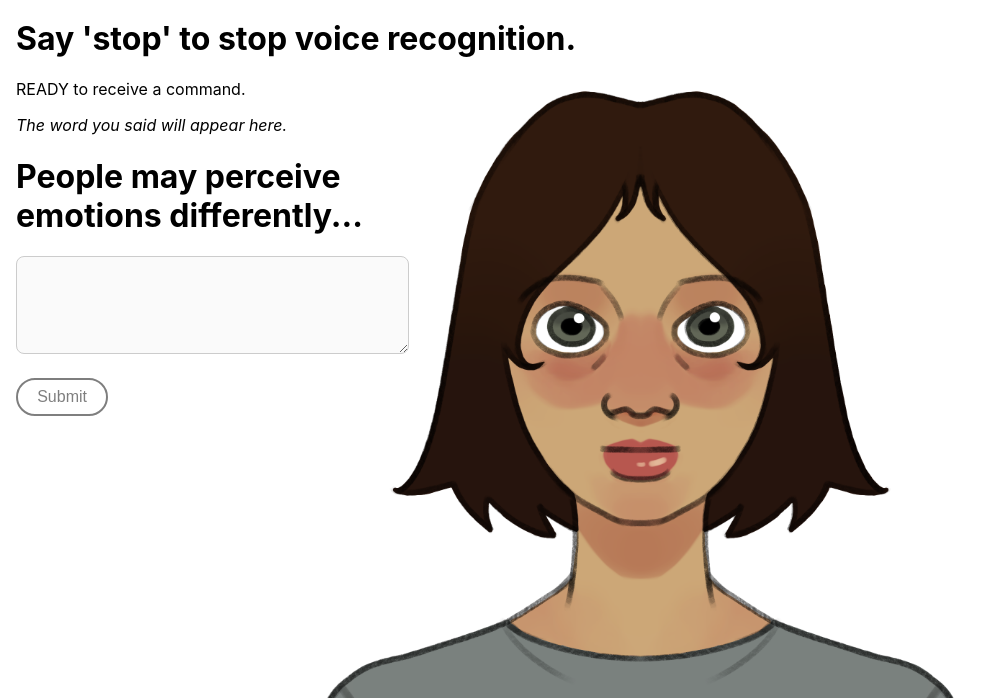
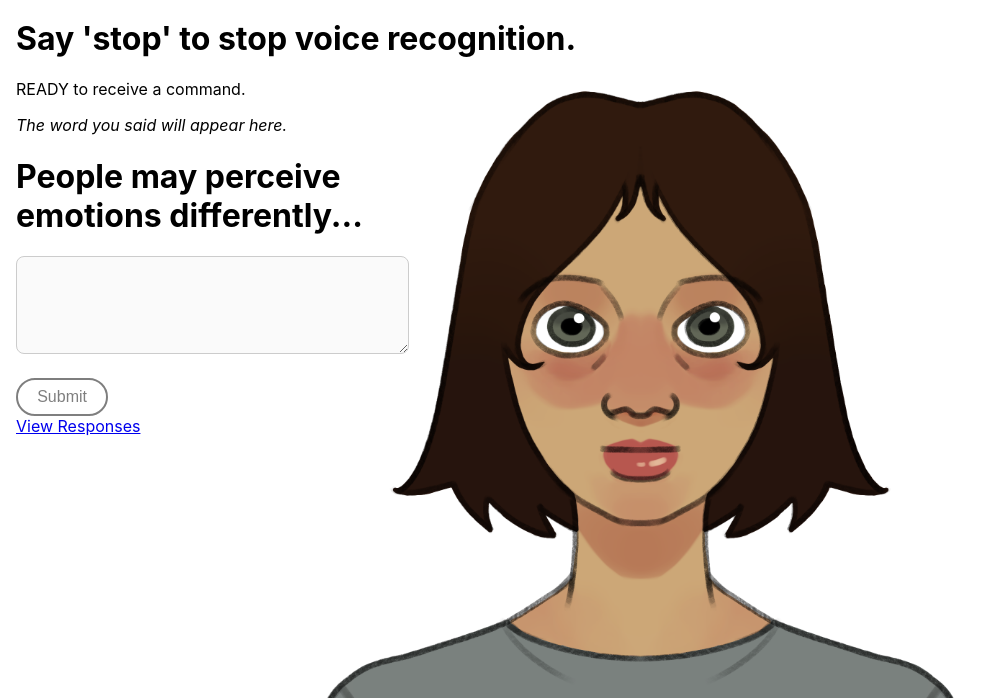
Before and after one commit to irusaq/emotions, a Flask app: page / in a window 1280 px wide. Shown: the part 102-800 px from the top of the page, without its empty margins (0-1000 px from the left). Run offline with Flask 3, Linux system fonts and the light colour scheme; parts of the project's set-up code (start-up, migrations or seed data) failed here and were passed over.

Commit message:
Added responses sheet for view

```diff
--- a/templates/index.html
+++ b/templates/index.html
@@ -23,6 +23,8 @@
       <textarea name="response" id="responseInput" rows="5" cols="40" required disabled></textarea><br><br>
       <button type="submit" id="submitBtn" disabled>Submit</button>
     </form>
+
+    <a href="https://docs.google.com/spreadsheets/d/1nl9vFHjsDGtgnd2xR3Y_k6DnXsXNXP-FmArKrtSHO0A/edit?gid=0#gid=0">View Responses</a>
 </main>
 
 </body>
```
